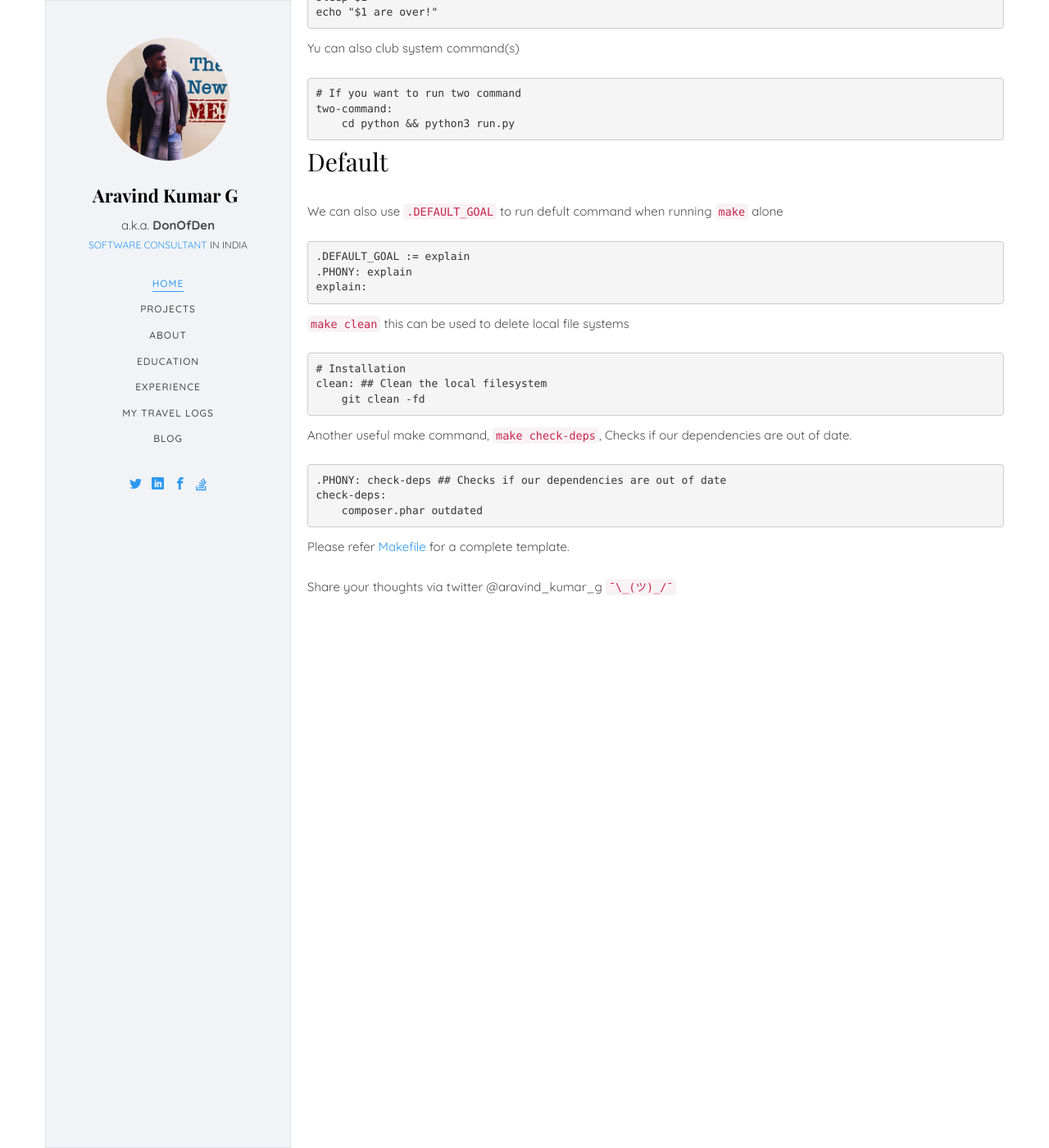
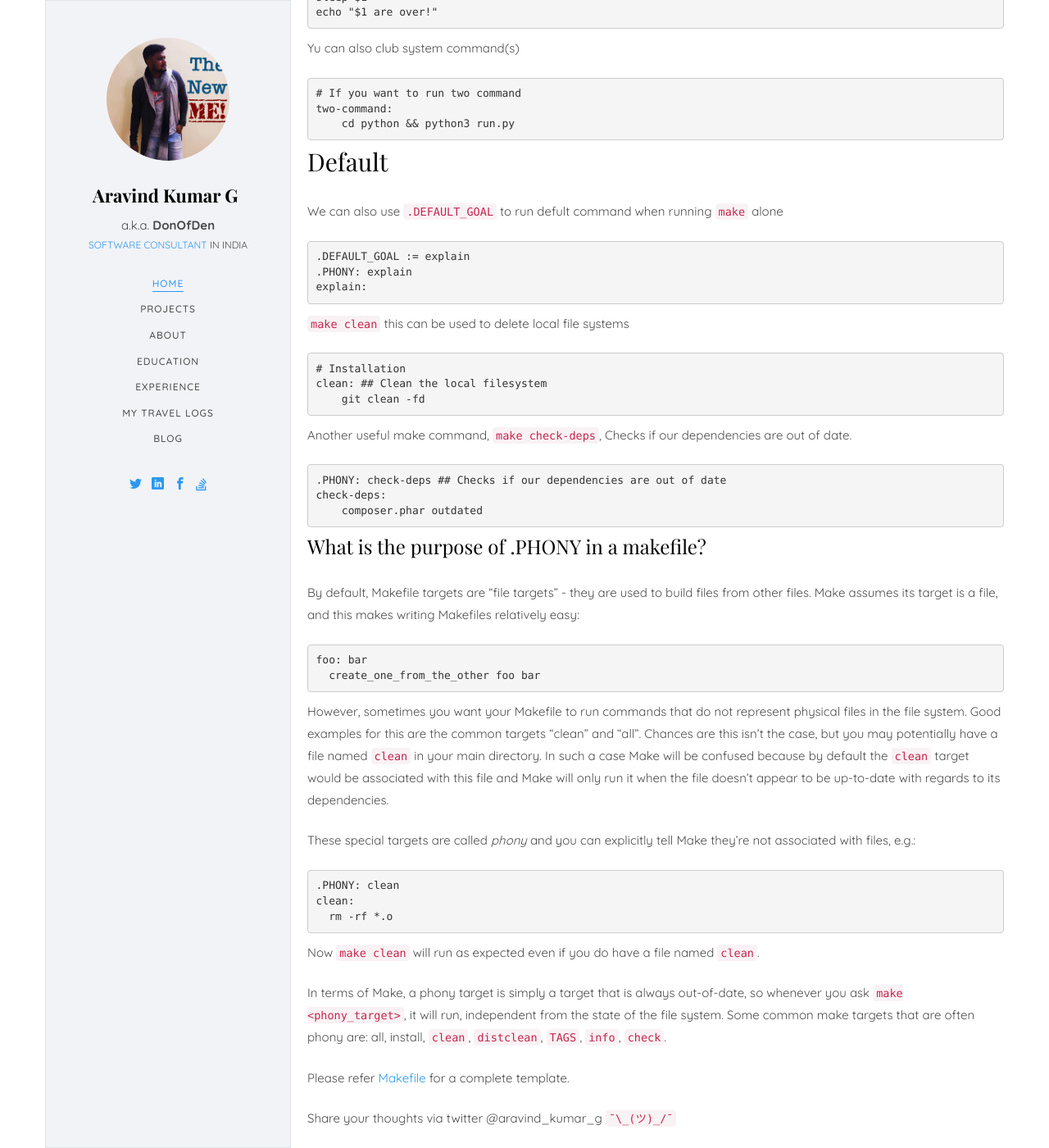
Before and after one commit to donofden/donofden.github.io, a Jekyll site: the page built from _posts/2019-11-20-Makefile.md, in a window 1280 px wide and 1400 px high, scrolled down 4939 px. Shown: the whole window at 82% size. Built offline with Jekyll 4.4.1, drawn with Linux system fonts in a browser that asks for light colours; some web fonts are replaced.

Commit message:
Update blog with PHONY details in Makefile

````diff
--- a/_posts/2019-11-20-Makefile.md
+++ b/_posts/2019-11-20-Makefile.md
@@ -250,6 +250,29 @@ check-deps:
     composer.phar outdated
 ```
 
+### What is the purpose of .PHONY in a makefile?
+
+By default, Makefile targets are "file targets" - they are used to build files from other files. Make assumes its target is a file, and this makes writing Makefiles relatively easy:
+
+```Makefile
+foo: bar
+  create_one_from_the_other foo bar
+```
+
+However, sometimes you want your Makefile to run commands that do not represent physical files in the file system. Good examples for this are the common targets "clean" and "all". Chances are this isn't the case, but you may potentially have a file named `clean` in your main directory. In such a case Make will be confused because by default the `clean` target would be associated with this file and Make will only run it when the file doesn't appear to be up-to-date with regards to its dependencies.
+
+These special targets are called _phony_ and you can explicitly tell Make they're not associated with files, e.g.:
+
+```Makefile
+.PHONY: clean
+clean:
+  rm -rf *.o
+```
+
+Now `make clean` will run as expected even if you do have a file named `clean`.
+
+In terms of Make, a phony target is simply a target that is always out-of-date, so whenever you ask `make <phony_target>`, it will run, independent from the state of the file system. Some common make targets that are often phony are: all, install, `clean`, `distclean`, `TAGS`, `info`, `check`.
+
 Please refer [Makefile](https://github.com/donofden/Makefile) for a complete template.
 
 Share your thoughts via twitter @aravind_kumar_g ``¯\_(ツ)_/¯``
````
